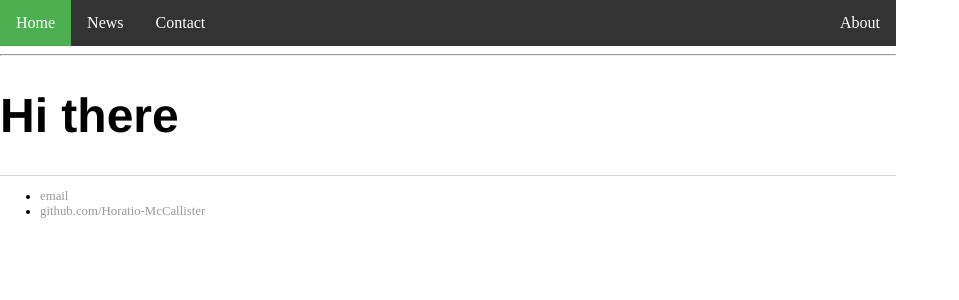
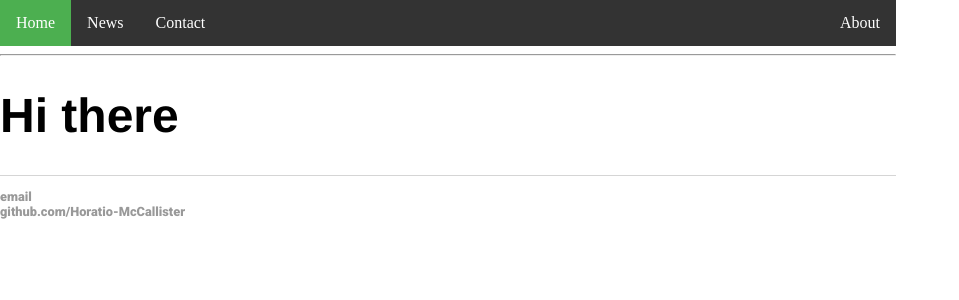
Before and after one commit to Horatio-McCallister/Horatio-McCallister.github.io, a Jekyll site: the page built from index.html, in a window 1280 px wide. Shown: the top 300 px of the page, without its empty margins (0-959 px from the left). Built offline with Jekyll 4.4.1, drawn with Linux system fonts in a browser that asks for light colours; the list of posts is cut into pages by our own code.

Commit message:
Footer change

```diff
--- a/css/main.css
+++ b/css/main.css
@@ -33,6 +33,13 @@ ul.topnav li.right {float: right;}
     ul.topnav li {float: none;}
 }
 
+footer ul {
+	font-family: 'Roboto', sans-serif;
+	padding: 0px;
+	list-style: none;
+	font-weight: bold;
+}
+
 a {
     text-decoration: none;
     color: #999;
```
